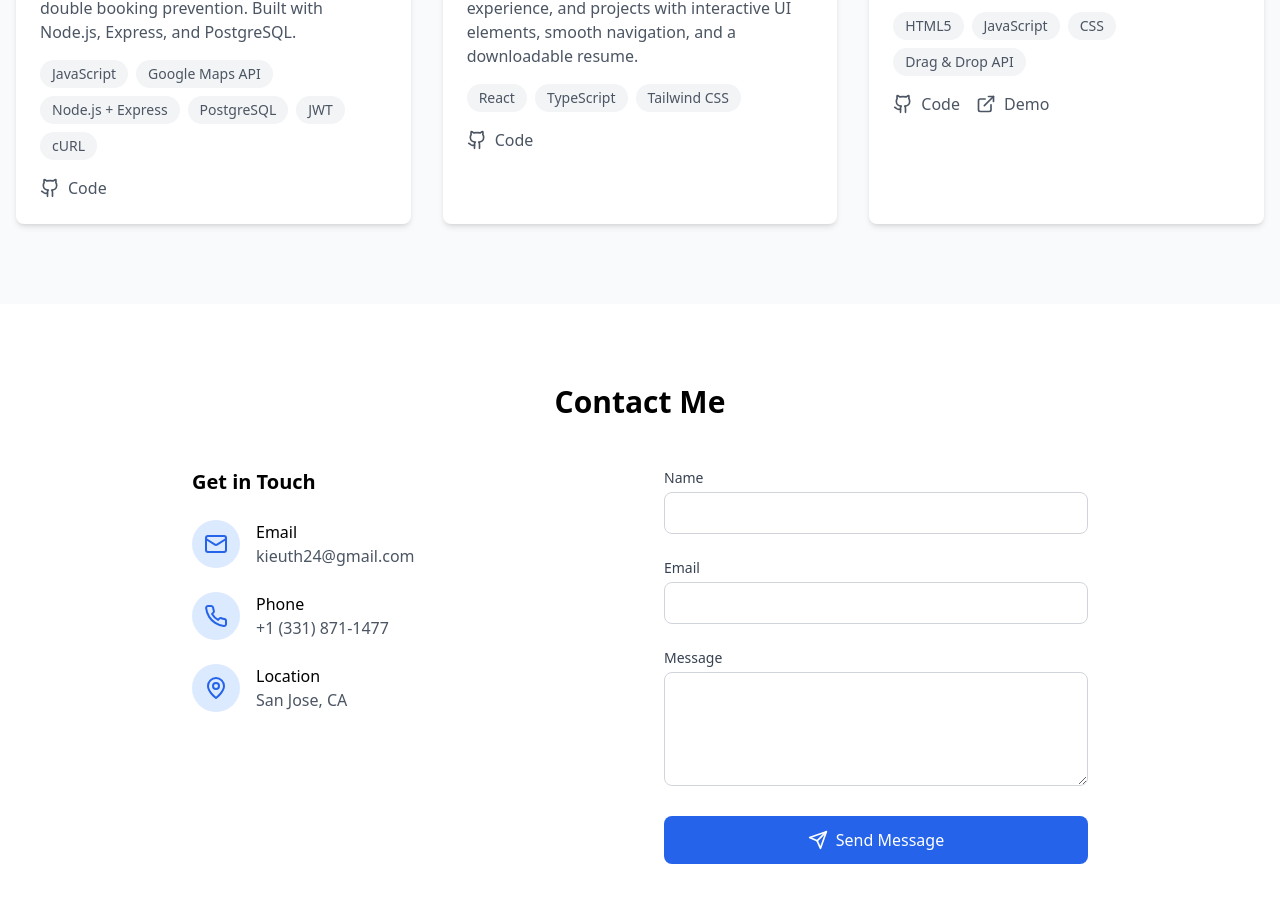
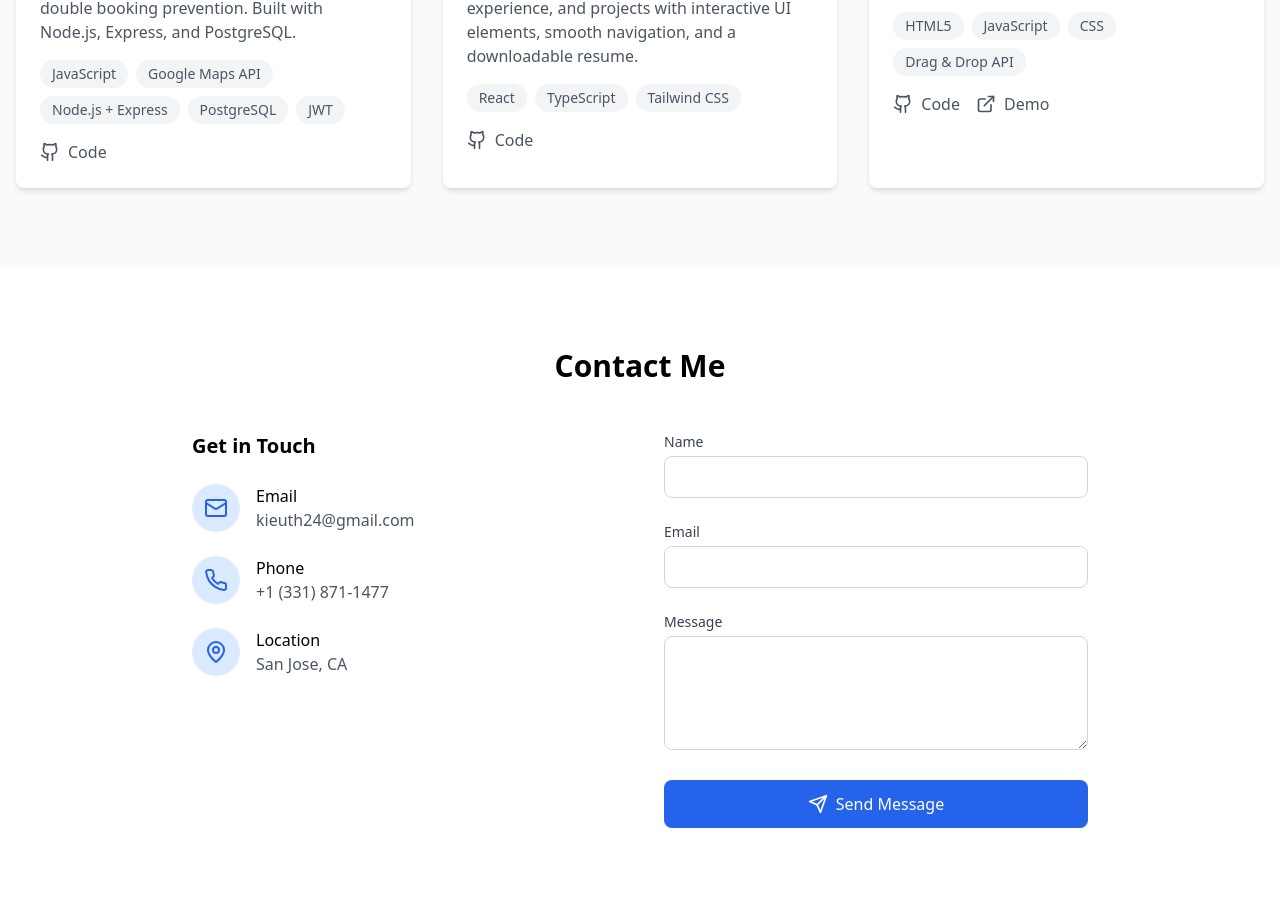
Before and after one commit to khandz0/TKKportfolio, a React (Vite) app: page / in a window 1280 px wide. Shown: the part 3600-4502 px from the top of the page. Built offline with nearby package versions, Linux system fonts and the light colour scheme.

Commit message:
Update project

```diff
--- a/src/components/Projects.tsx
+++ b/src/components/Projects.tsx
@@ -21,7 +21,6 @@ const Projects: React.FC = () => {
         "Node.js + Express",
         "PostgreSQL",
         "JWT",
-        "cURL",
       ],
       github: "https://github.com/khandz0/pickleball-reservation",
       //demo: "https://demo.com",
```
